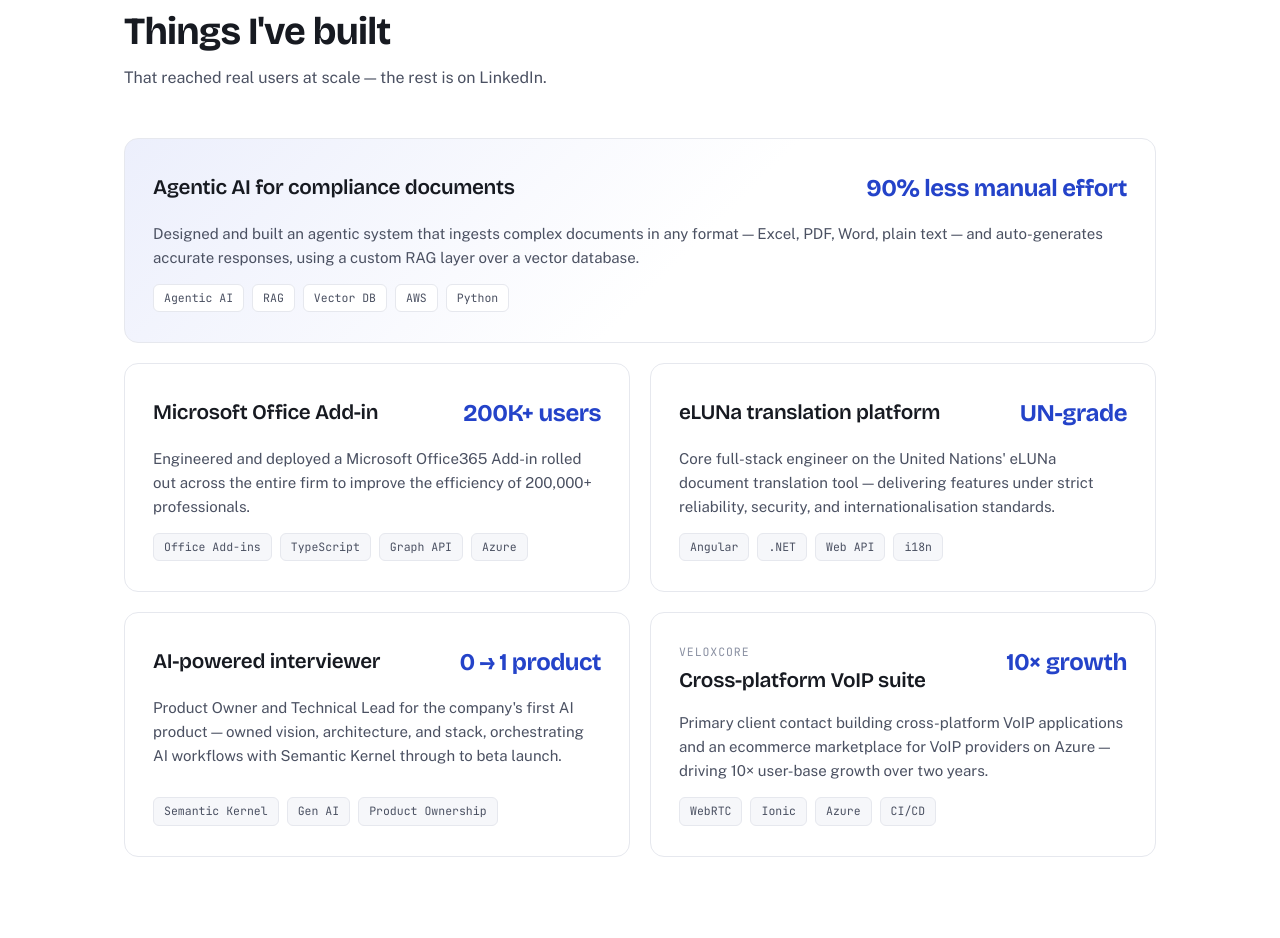
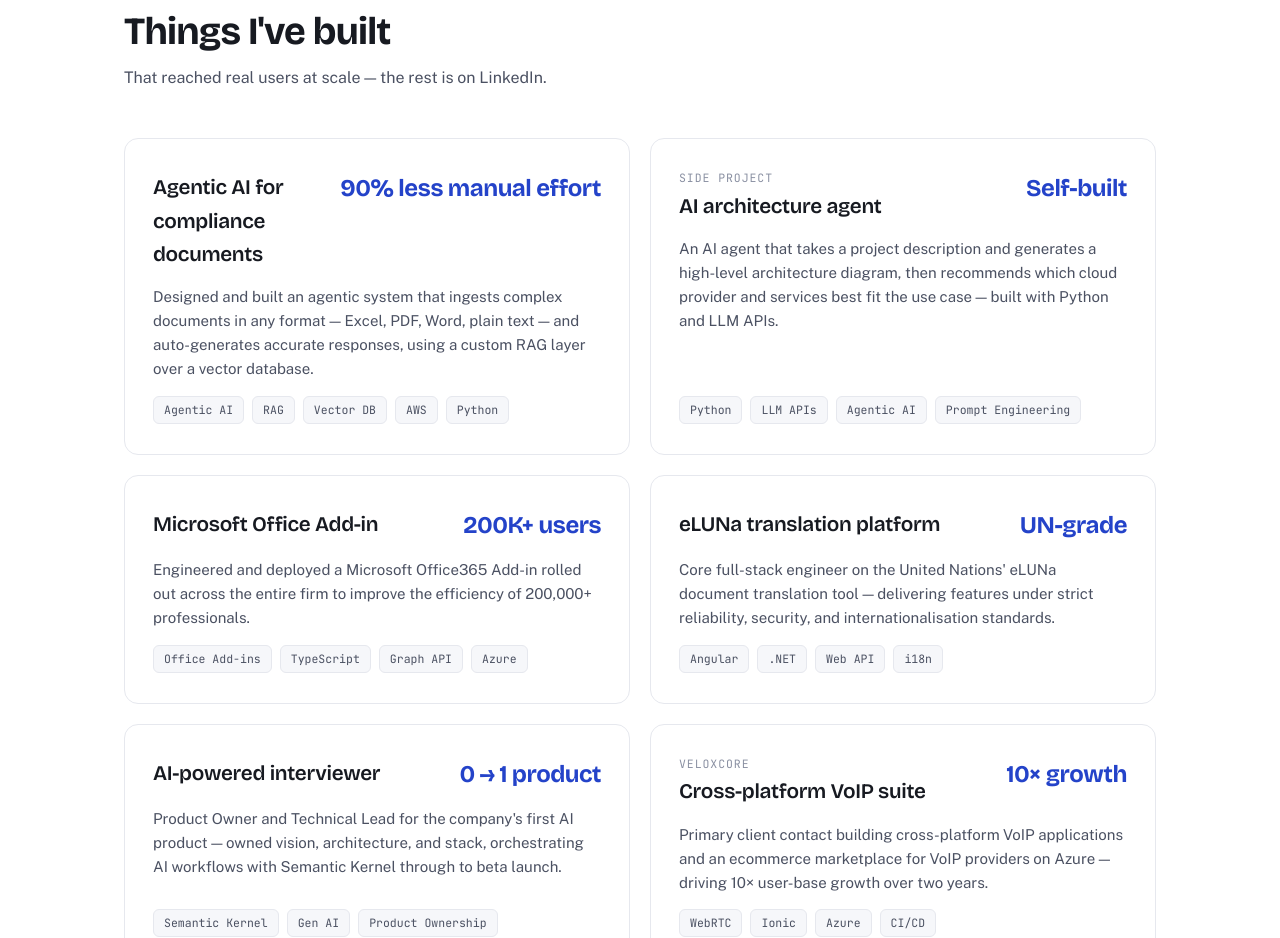
Before and after one commit to divyasmehta/divyasmehta, a plain HTML site: page index.html in a window 1280 px wide. Shown: the part 1040-1978 px from the top of the page. Drawn offline with nearby package versions, Linux system fonts and the light colour scheme.

Commit message:
updated projects

```diff
--- a/index.html
+++ b/index.html
@@ -310,7 +310,7 @@ footer a{color:var(--ink-soft)}
     </div>
 
     <div class="projects">
-      <article class="project featured reveal">
+      <article class="project reveal">
         <div class="proj-top">
           <div>
             <!-- <div class="proj-org">Deloitte USI · 2023 – Present</div> -->
@@ -320,6 +320,18 @@ footer a{color:var(--ink-soft)}
         </div>
         <p>Designed and built an agentic system that ingests complex documents in any format — Excel, PDF, Word, plain text — and auto-generates accurate responses, using a custom RAG layer over a vector database.</p>
         <div class="chips"><span class="chip">Agentic AI</span><span class="chip">RAG</span><span class="chip">Vector DB</span><span class="chip">AWS</span><span class="chip">Python</span></div>
+      </article>
+
+      <article class="project reveal">
+        <div class="proj-top">
+          <div>
+            <div class="proj-org">Side Project</div>
+            <h3>AI architecture agent</h3>
+          </div>
+          <div class="proj-impact">Self-built</div>
+        </div>
+        <p>An AI agent that takes a project description and generates a high-level architecture diagram, then recommends which cloud provider and services best fit the use case — built with Python and LLM APIs.</p>
+        <div class="chips"><span class="chip">Python</span><span class="chip">LLM APIs</span><span class="chip">Agentic AI</span><span class="chip">Prompt Engineering</span></div>
       </article>
 
       <article class="project reveal">
```
